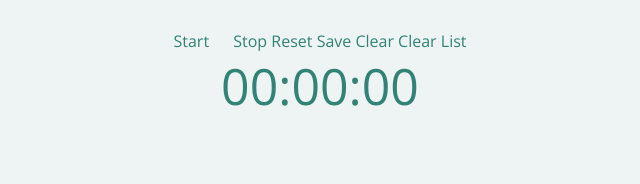
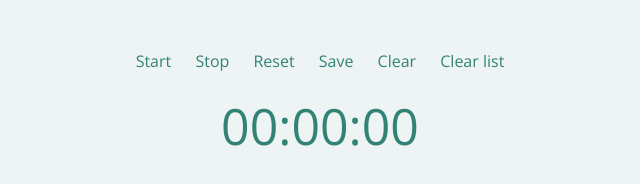
Before and after one commit to katjed/15-6-ES6-Stopwatch, a website: page index.html in a window 1280 px wide. Shown: the whole page, without its empty margins (320-960 px from the left). Drawn offline with nearby package versions, Linux system fonts and the light colour scheme.

Commit message:
Update files

```diff
--- a/index.html
+++ b/index.html
@@ -13,7 +13,7 @@
 			<a href="#" class="button" id="reset">Reset</a>
 			<a href="#" class="button" id="save">Save</a>
 			<a href="#" class="button" id="clear">Clear</a>
-			<a href="#" class="button" id="clear-list">Clear List</a>
+			<a href="#" class="button" id="clear-list">Clear list</a>
     	</nav>
     	<div class="stopwatch"></div>
     	<ul class="results"></ul>
--- a/style.css
+++ b/style.css
@@ -8,23 +8,23 @@ body {
 }
 
 .controls {
-	margin-top: 30px;
+	margin-top: 50px;
 }
 
 .button {
 	color: #328276;
 	text-decoration: none;
-}
-
-#start {
-	margin-right: 10px;
-}
-
-#stop {
-	margin-left: 10px;
+	margin: 0 10px;
 }
 
 .stopwatch {
 	color: #328276;
 	font-size: 50px;
+	margin: 20px 0;
 }
+
+ul {
+	list-style-type: none;
+	margin: 0;
+	padding: 0;
+}
```
